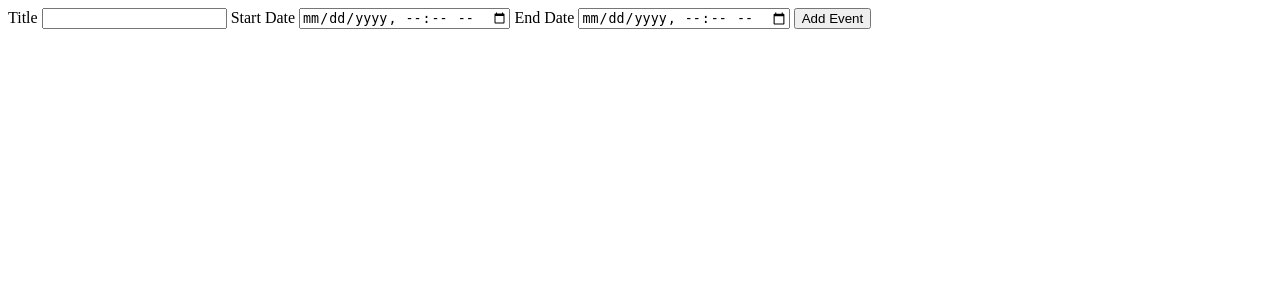
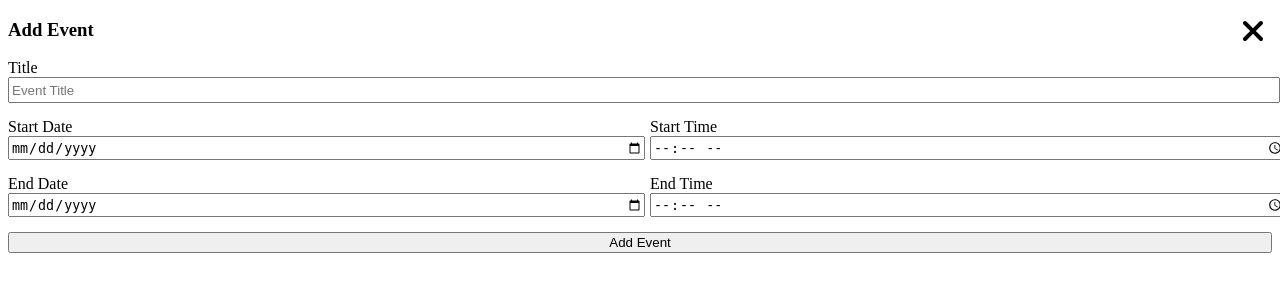
Before and after one commit to fx11772/alfred, a PHP site: page /pages/calendar/createmode/addEvent.php in a window 1280 px wide. Shown: the top 300 px of the page. Run offline with PHP 8.4, Linux system fonts and the light colour scheme.

Commit message:
Creez un popup quand on click sur un bouton au dessus du calendrier

```diff
--- /dev/null
+++ b/css/common/layout.css
@@ -0,0 +1,29 @@
+.row {
+    display: flex;
+    align-items: center;
+    margin-bottom: 15px;
+  }
+
+  .row .col {
+    flex: 1;
+  }
+
+  .col.title {
+    flex-basis: 30%;
+    flex-shrink: 0;
+  }
+
+  .col.value {
+    flex-basis: 70%;
+    flex-shrink: 0;
+  }
+
+  .row .col.half {
+    flex: 0 0 50%;
+    margin-right: 10px;
+  }
+
+  .value > input {
+    width: 100%;
+    height: 20px;
+  }
--- /dev/null
+++ b/css/common/popup.css
@@ -0,0 +1,49 @@
+.popup {
+    display: none;
+    position: fixed;
+    top: 50%;
+    left: 50%;
+    transform: translate(-50%, -50%);
+    width: 300px;
+    height: 400px;
+    background-color: #fff;
+    border: 1px solid #ccc;
+    padding: 20px;
+    box-shadow: 0 4px 8px rgba(0, 0, 0, 0.2);
+    transition: transform 0.3s ease-in-out, box-shadow 0.3s ease-in-out;
+    z-index: 10000;
+  }
+
+  .popup.active {
+    transform: translate(-50%, -50%) scale(1);
+    box-shadow: 0 8px 16px rgba(0, 0, 0, 0.3);
+  }
+
+  .closeBtn {
+    width: 24px;
+    height: 24px;
+    position: absolute;
+    top: 15px;
+    right: 15px;
+    cursor: pointer;
+  }
+
+  .popupSubmitBtn {
+    width: 100%;
+  }
+
+  .calendar-overlay {
+    position: absolute;
+    display: none;
+    top: 0;
+    left: 0;
+    width: 100%;
+    height: 100%;
+    background-color: rgba(0, 0, 0, 0.5); /* Adjust the transparency as needed */
+    z-index: 9999; /* Ensure the overlay is on top of other elements */
+    pointer-events: auto; /* Enable pointer events on the overlay */
+  }
+
+  .calendar-overlay.active {
+    display: block;
+  }
--- a/pages/calendar/createmode/addEvent.php
+++ b/pages/calendar/createmode/addEvent.php
@@ -1,12 +1,59 @@
-<form id="addEventForm">
-  <label for="title">Title</label>
-  <input type="text" id="title" name="title" required>
+<!DOCTYPE html>
+<html lang="en">
+<head>
+  <meta charset="UTF-8">
+  <meta http-equiv="X-UA-Compatible" content="IE=edge">
+  <meta name="viewport" content="width=device-width, initial-scale=1.0">
+  <link rel="stylesheet" type="text/css" href="../../css/common/popup.css">
+  <link rel="stylesheet" type="text/css" href="../../css/common/layout.css">
+  <title class="popupDOMTitle">AddEventPopup</title>
+</head>
+<body>
+  <div class="title">
+    <h3>Add Event</h3>
+  </div>
+  <div class="closeBtn" id="closeBtn">
+    <img src="../../css/assets/icons/xmark-solid.svg" />
+  </div>
+  <form id="addEventForm">
+    <div class="row">
+      <div class="col full">
+        <div class="title">Title</div>
+        <div class="value">
+          <input type="text" id="title" name="title" placeholder="Event Title" required>
+        </div>
+      </div>
+    </div>
+    <div class="row">
+      <div class="col half">
+        <div class="title">Start Date</div>
+        <div class="value">
+          <input type="date" id="start" name="start" required>
+        </div>
+      </div>
+      <div class="col half">
+        <div class="Title">Start Time</div>
+        <div class="value">
+          <input type="time" id="startTime" name="startTime" required>
+        </div>
+      </div>
+    </div>
+    <div class="row">
+      <div class="col half">
+        <div class="title">End Date</div>
+        <div class="value">
+          <input type="date" id="end" name="end" required>
+        </div>
+      </div>
+      <div class="col half">
+        <div class="Title">End Time</div>
+        <div class="value">
+          <input type="time" id="endTime" name="endTime" required>
+        </div>
+      </div>
+    </div>
 
-  <label for="start">Start Date</label>
-  <input type="datetime-local" id="start" name="start" required>
-
-  <label for="end">End Date</label>
-  <input type="datetime-local" id="end" name="end" required>
-
-  <button type="submit">Add Event</button>
-</form>
+    <button class="popupSubmitBtn" type="submit">Add Event</button>
+  </form>
+</body>
+</html>
```
Also changed, not shown: css/calendar/calendar.css (renamed from css/calendar.css, +12 -0 lines), js/PopupManager.js (added, +32 -0 lines), pages/calendar/home.php (+9 -1 lines), css/assets/icons/xmark-solid.svg (added).
